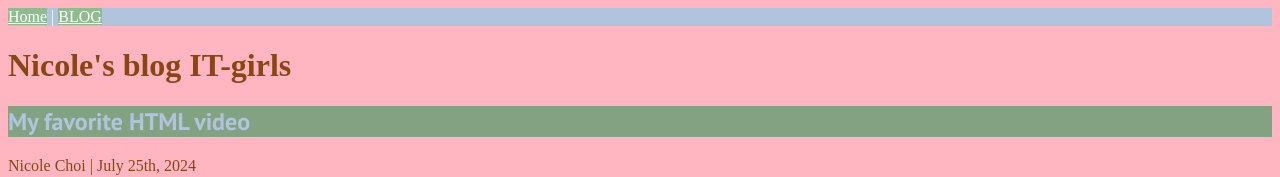
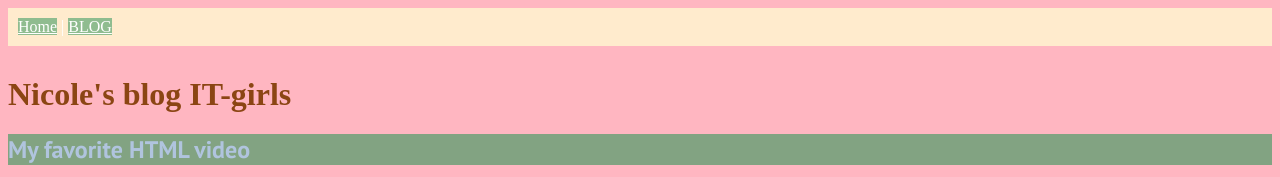
Before and after one commit to suitgirls/nichoi, a plain HTML site: page bloglab3.html in a window 1280 px wide. Shown: the top 177 px of the page. Drawn offline with Linux system fonts and the light colour scheme.

Commit message:
Add files via upload
lab 11- adding margins and padding

```diff
--- a/styles.css
+++ b/styles.css
@@ -14,3 +14,9 @@ nav {background-color:lightsteelblue;}
 
 nav a {color:white;}
 nav {color:white;}
+
+nav {
+    padding: 10px;
+    margin-bottom:30px;
+    background-color:blanchedalmond;
+}
```
